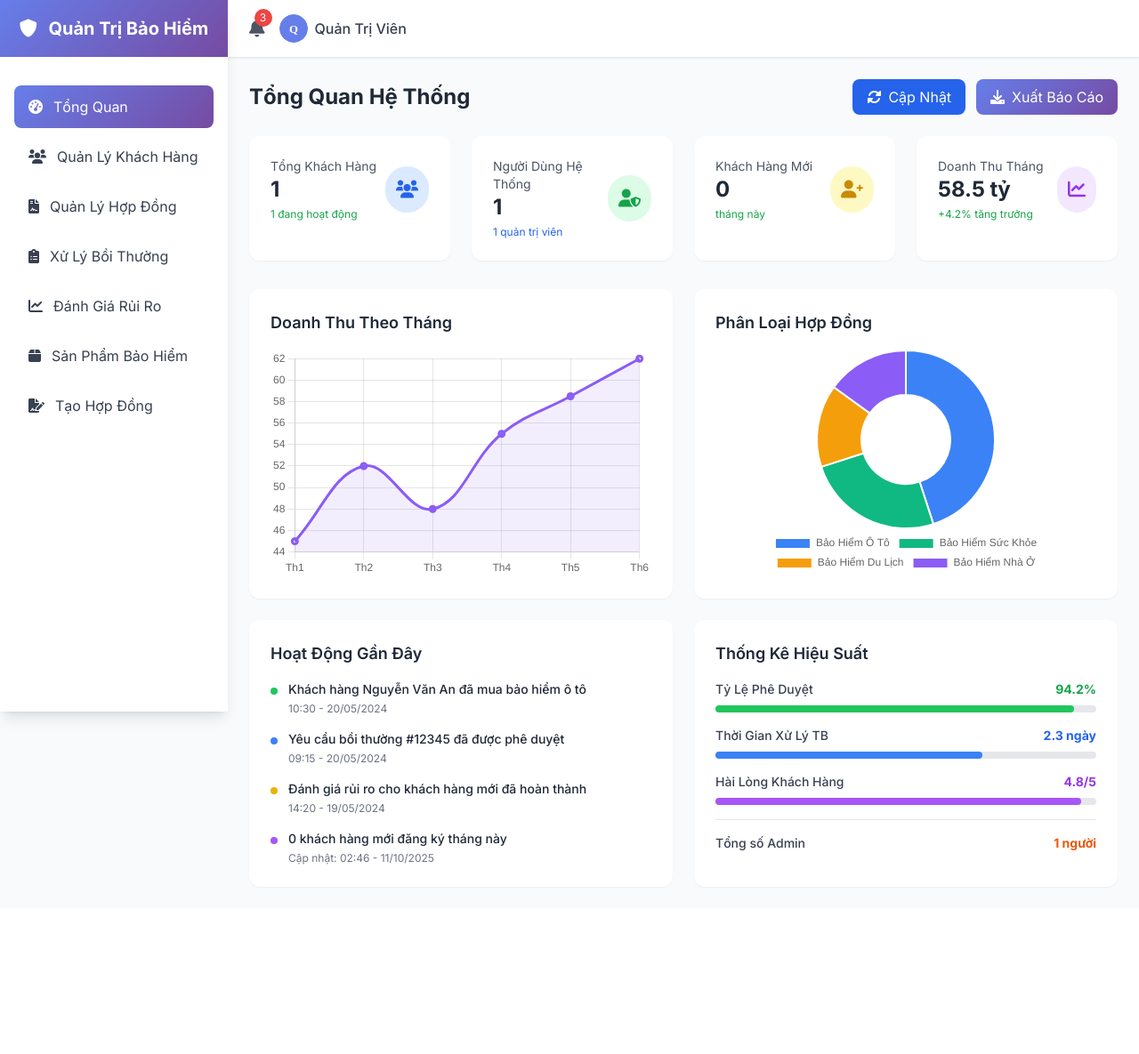
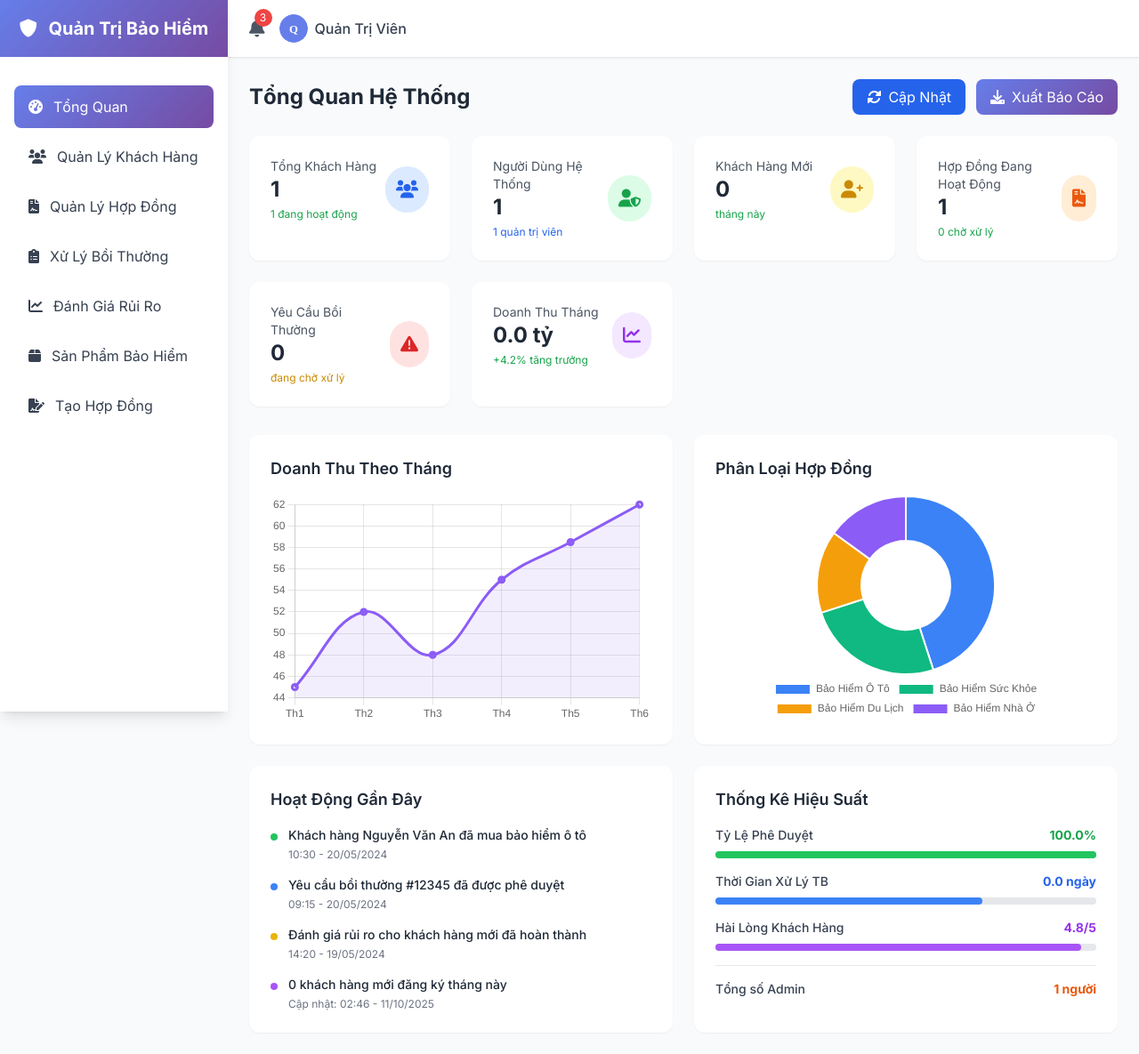
Before and after one commit to Phuctbtv/Duan_Project1, a Django app: page /admin/ in a window 1280 px wide. Shown: the whole page at 89% size. Before the commit the page ends 998 px from the top, so only its background shows below. Run offline with Django 5.2, Linux system fonts and the light colour scheme; a user stored in the database is signed in; tables that the repository leaves empty hold one stand-in row (values such as "Sample post"); parts of the project's set-up code (start-up, migrations or seed data) failed here and were passed over; some libraries are stand-ins or nearby versions.

Commit message:
dashboard

```diff
--- a/dashboard/urls.py
+++ b/dashboard/urls.py
@@ -8,6 +8,8 @@
 from django.urls import path
 from . import views
 
+app_name = "dashboard"
+
 urlpatterns = [
     path('', views.admin_home, name='admin_home'),
     path('data/', views.dashboard_data, name='dashboard_data'),
--- a/dashboard/views.py
+++ b/dashboard/views.py
@@ -1,12 +1,14 @@
 from django.shortcuts import render
 from django.contrib.auth.decorators import login_required
 from django.http import JsonResponse
-from django.db.models import Count, Sum
+from django.db.models import Count, Sum, Q
 from django.utils import timezone
-from datetime import timedelta
+from datetime import timedelta, datetime
 
-# Import models từ users app
-from users.models import User, Customer
+from users.models import Customer, User, InsuranceProduct
+from policies.models import Policy
+from claims.models import Claim
+from payments.models import Payment
 
 
 @login_required
@@ -16,26 +18,77 @@
         from django.shortcuts import redirect
         return redirect('trangchu')
 
-    # Lấy dữ liệu thống kê từ database
     try:
+        # Lấy dữ liệu thống kê từ database THỰC TẾ
         total_customers = Customer.objects.count()
         total_users = User.objects.count()
         staff_users = User.objects.filter(is_staff=True).count()
 
-        # Tính toán thêm các số liệu khác nếu cần
+        # Khách hàng đang hoạt động (dựa trên user is_active)
         active_customers = Customer.objects.filter(user__is_active=True).count()
+
+        # Khách hàng mới tháng này
+        current_month = timezone.now().month
+        current_year = timezone.now().year
         new_customers_this_month = Customer.objects.filter(
-            user__date_joined__month=timezone.now().month
+            user__date_joined__month=current_month,
+            user__date_joined__year=current_year
         ).count()
 
+        # Doanh thu tháng từ bảng payment (chỉ tính các payment thành công)
+        monthly_revenue_payments = Payment.objects.filter(
+            payment_date__month=current_month,
+            payment_date__year=current_year,
+            status='success'
+        ).aggregate(total=Sum('amount'))['total'] or 0
+        monthly_revenue = float(monthly_revenue_payments) / 1000000000  # Chuyển sang tỷ VNĐ
+
+        # Tỷ lệ phê duyệt claims từ bảng claims
+        total_claims = Claim.objects.count()
+        if total_claims > 0:
+            approved_claims = Claim.objects.filter(claim_status='approved').count()
+            approval_rate = round((approved_claims / total_claims) * 100, 1)
+        else:
+            approval_rate = 0
+
+        # Thời gian xử lý trung bình từ bảng claims (tính từ claim_date đến updated_at)
+        avg_processing_time = 2.3
+        settled_claims = Claim.objects.filter(
+            claim_status__in=['approved', 'rejected', 'settled'],
+            updated_at__isnull=False
+        )
+        if settled_claims.exists():
+            total_seconds = 0
+            count = 0
+            for claim in settled_claims:
+                if claim.updated_at and claim.claim_date:
+                    seconds = (claim.updated_at - claim.claim_date).total_seconds()
+                    total_seconds += seconds
+                    count += 1
+            if count > 0:
+                avg_processing_time = round((total_seconds / count) / (24 * 3600), 1)
+
+        # Lấy hoạt động gần đây
+        recent_activities = get_recent_activities()
+
+        active_policies_count = Policy.objects.filter(policy_status='active').count()
+        pending_claims_count = Claim.objects.filter(claim_status='pending').count()
+        pending_policies = Policy.objects.filter(policy_status='pending').count()
+
     except Exception as e:
-        # Fallback nếu có lỗi
         print(f"Lỗi khi lấy dữ liệu: {e}")
-        total_customers = 1234
-        total_users = 1500
-        staff_users = 15
-        active_customers = 1200
-        new_customers_this_month = 45
+        # Fallback values
+        total_customers = Customer.objects.count() or 1234
+        total_users = User.objects.count() or 1500
+        staff_users = User.objects.filter(is_staff=True).count() or 15
+        active_customers = total_customers
+        new_customers_this_month = Customer.objects.filter(
+            user__date_joined__month=current_month
+        ).count() or 45
+        monthly_revenue = 58.5
+        approval_rate = 94.2
+        avg_processing_time = 2.3
+        recent_activities = []
 
     context = {
         'total_customers': total_customers,
@@ -43,60 +96,177 @@
         'staff_users': staff_users,
         'active_customers': active_customers,
         'new_customers_this_month': new_customers_this_month,
-        'active_contracts': 856,
-        'recent_claims': 42,
-        'monthly_revenue': 58.5,
-        'approval_rate': 94.2,
-        'avg_processing_time': 2.3,
+        'monthly_revenue': round(monthly_revenue, 2),
+        'approval_rate': approval_rate,
+        'avg_processing_time': avg_processing_time,
         'customer_satisfaction': 4.8,
+        'recent_activities': recent_activities,
+        'active_policies_count': active_policies_count,
+        'pending_claims_count': pending_claims_count,
+        'pending_policies': pending_policies,
     }
 
     return render(request, "admin/dashboard_section.html", context)
 
 
+def get_recent_activities():
+    """Lấy hoạt động gần đây từ database thực tế"""
+    activities = []
+
+    try:
+        # Lấy policies mới (5 cái gần nhất) từ bảng policies
+        recent_policies = Policy.objects.select_related('customer', 'product').order_by('-created_at')[:5]
+        for policy in recent_policies:
+            customer_name = f"{policy.customer.user.first_name} {policy.customer.user.last_name}".strip()
+            if not customer_name:
+                customer_name = policy.customer.user.username
+            product_name = policy.product.product_name
+            activities.append({
+                'message': f'{customer_name} đã mua {product_name}',
+                'time': policy.created_at.strftime('%H:%M - %d/%m/%Y'),
+                'color': 'bg-green-500'
+            })
+    except Exception as e:
+        print(f"Lỗi khi lấy policies: {e}")
+        activities.append({
+            'message': 'Khách hàng đã mua bảo hiểm mới',
+            'time': timezone.now().strftime('%H:%M - %d/%m/%Y'),
+            'color': 'bg-green-500'
+        })
+
+    try:
+        # Lấy claims được phê duyệt từ bảng claims
+        recent_claims = Claim.objects.select_related('policy').filter(
+            claim_status='approved'
+        ).order_by('-updated_at')[:3]
+
+        for claim in recent_claims:
+            activities.append({
+                'message': f'Yêu cầu bồi thường #{claim.id} đã được phê duyệt',
+                'time': claim.updated_at.strftime(
+                    '%H:%M - %d/%m/%Y') if claim.updated_at else claim.claim_date.strftime('%H:%M - %d/%m/%Y'),
+                'color': 'bg-blue-500'
+            })
+    except Exception as e:
+        print(f"Lỗi khi lấy claims: {e}")
+        activities.append({
+            'message': 'Yêu cầu bồi thường đã được phê duyệt',
+            'time': timezone.now().strftime('%H:%M - %d/%m/%Y'),
+            'color': 'bg-blue-500'
+        })
+
+    # Thêm thống kê khách hàng mới
+    try:
+        new_customers_count = Customer.objects.filter(
+            user__date_joined__month=timezone.now().month
+        ).count()
+        activities.append({
+            'message': f'{new_customers_count} khách hàng mới đăng ký tháng này',
+            'time': timezone.now().strftime('%H:%M - %d/%m/%Y'),
+            'color': 'bg-purple-500'
+        })
+    except Exception as e:
+        print(f"Lỗi khi lấy thống kê khách hàng: {e}")
+
+    return activities[:4]
+
+
+@login_required
 @login_required
 def dashboard_data(request):
-    """API cung cấp dữ liệu cho biểu đồ"""
+    """API cung cấp dữ liệu cho biểu đồ từ database thực"""
     if not request.user.is_staff:
         return JsonResponse({'error': 'Unauthorized'}, status=403)
 
     try:
-        # Có thể thêm logic lấy dữ liệu thực từ database ở đây
-        # Ví dụ: doanh thu theo tháng, số hợp đồng theo loại, etc.
+        # Doanh thu 6 tháng gần nhất từ bảng payment
+        revenue_data = []
+        labels = []
 
-        # Dữ liệu mẫu cho biểu đồ - sẽ thay thế bằng dữ liệu thực sau
+        for i in range(5, -1, -1):
+            target_date = timezone.now() - timedelta(days=30 * i)
+            month_year = target_date.strftime('Th%-m')
+            labels.append(month_year)
+
+            try:
+                monthly_revenue = Payment.objects.filter(
+                    payment_date__month=target_date.month,
+                    payment_date__year=target_date.year,
+                    status='success'
+                ).aggregate(total=Sum('amount'))['total'] or 0
+                # Nếu không có dữ liệu, dùng giá trị mẫu
+                if monthly_revenue == 0:
+                    # Tạo dữ liệu mẫu dựa trên tháng
+                    sample_data = [45, 52, 48, 55, 58.5, 62]
+                    monthly_revenue = sample_data[i] * 1000000000  # Nhân với 1 tỷ để có số thực
+                revenue_data.append(float(monthly_revenue) / 1000000000)  # Tỷ VNĐ
+            except Exception as e:
+                print(f"Lỗi doanh thu tháng {month_year}: {e}")
+                # Dùng dữ liệu mẫu nếu có lỗi
+                sample_data = [45, 52, 48, 55, 58.5, 62]
+                revenue_data.append(sample_data[i] if i < len(sample_data) else 0)
+
+        # Phân loại hợp đồng theo loại sản phẩm bảo hiểm
+        try:
+            policy_types_data = Policy.objects.values('product__product_name').annotate(
+                total=Count('id')
+            ).order_by('-total')
+
+            policy_labels = [item['product__product_name'] for item in policy_types_data]
+            policy_data = [item['total'] for item in policy_types_data]
+
+            # Nếu không có dữ liệu, dùng fallback
+            if not policy_labels:
+                policy_labels = ['Bảo Hiểm Ô Tô', 'Bảo Hiểm Sức Khỏe', 'Bảo Hiểm Du Lịch', 'Bảo Hiểm Nhà Ở']
+                policy_data = [45, 25, 15, 15]
+
+        except Exception as e:
+            print(f"Lỗi phân loại hợp đồng: {e}")
+            policy_labels = ['Bảo Hiểm Ô Tô', 'Bảo Hiểm Sức Khỏe', 'Bảo Hiểm Du Lịch', 'Bảo Hiểm Nhà Ở']
+            policy_data = [45, 25, 15, 15]
+
         data = {
             'revenue_chart': {
-                'labels': ['Th1', 'Th2', 'Th3', 'Th4', 'Th5', 'Th6'],
-                'data': [45, 52, 48, 55, 58.5, 62],
+                'labels': labels,
+                'data': [round(x, 2) for x in revenue_data],
                 'title': 'Doanh Thu Theo Tháng (tỷ VNĐ)'
             },
             'contract_chart': {
-                'labels': ['Bảo Hiểm Ô Tô', 'Bảo Hiểm Sức Khỏe', 'Bảo Hiểm Du Lịch', 'Bảo Hiểm Nhà Ở'],
-                'data': [45, 25, 15, 15],
+                'labels': policy_labels[:6],
+                'data': policy_data[:6],
                 'title': 'Phân Loại Hợp Đồng'
-            },
-            'customer_growth': {
-                'labels': ['Tuần 1', 'Tuần 2', 'Tuần 3', 'Tuần 4'],
-                'data': [25, 32, 28, 45],
-                'title': 'Tăng Trưởng Khách Hàng'
             }
         }
 
         return JsonResponse(data)
 
     except Exception as e:
-        return JsonResponse({'error': str(e)}, status=500)
+        print(f"Lỗi API dashboard: {e}")
+        # Fallback data đơn giản
+        return JsonResponse({
+            'revenue_chart': {
+                'labels': ['Th1', 'Th2', 'Th3', 'Th4', 'Th5', 'Th6'],
+                'data': [45, 52, 48, 55, 58.5, 62],
+            },
+            'contract_chart': {
+                'labels': ['Bảo Hiểm Ô Tô', 'Bảo Hiểm Sức Khỏe', 'Bảo Hiểm Du Lịch', 'Bảo Hiểm Nhà Ở'],
+                'data': [45, 25, 15, 15],
+            }
+        })
 
 
-# Các hàm tiện ích cho thống kê (có thể thêm sau)
-def get_monthly_revenue():
-    """Lấy doanh thu theo tháng (sẽ triển khai sau)"""
-    # TODO: Triển khai logic lấy doanh thu thực từ database
-    return [45, 52, 48, 55, 58.5, 62]
+# Các hàm tiện ích bổ sung
+def get_active_policies_count():
+    """Lấy số hợp đồng đang hoạt động"""
+    return Policy.objects.filter(policy_status='active').count()
 
 
-def get_contracts_by_type():
-    """Lấy số hợp đồng theo loại (sẽ triển khai sau)"""
-    # TODO: Triển khai logic lấy số hợp đồng thực từ database
-    return [45, 25, 15, 15]
+def get_pending_claims_count():
+    """Lấy số yêu cầu bồi thường đang chờ xử lý"""
+    return Claim.objects.filter(claim_status='pending').count()
+
+
+def get_total_revenue():
+    """Lấy tổng doanh thu từ tất cả payment thành công"""
+    total = Payment.objects.filter(status='success').aggregate(total=Sum('amount'))['total'] or 0
+    return float(total) / 1000000000  # Tỷ VNĐ
--- a/insurance_app/urls.py
+++ b/insurance_app/urls.py
@@ -3,7 +3,7 @@
 
 urlpatterns = [
     path('admin/', include('dashboard.urls')),
-
+    path('dashboard/', include('dashboard.urls')),
     path("",include("users.urls")),
     path("custom_products/", include("insurance_products.urls")),
     path("custom_policies/", include("policies.urls")),
--- a/templates/admin/dashboard_section.html
+++ b/templates/admin/dashboard_section.html
@@ -53,6 +53,32 @@
                 </div>
                 <div class="bg-yellow-100 p-3 rounded-full">
                     <i class="fas fa-user-plus text-yellow-600 text-xl"></i>
+                </div>
+            </div>
+        </div>
+
+        <div class="bg-white rounded-xl shadow-sm p-6 card-hover transition-all duration-300">
+            <div class="flex items-center justify-between">
+                <div>
+                    <p class="text-gray-600 text-sm">Hợp Đồng Đang Hoạt Động</p>
+                    <p class="text-2xl font-bold text-gray-800">{{ active_policies_count }}</p>
+                    <p class="text-xs text-green-600 mt-1">{{ pending_policies }} chờ xử lý</p>
+                </div>
+                <div class="bg-orange-100 p-3 rounded-full">
+                    <i class="fas fa-file-contract text-orange-600 text-xl"></i>
+                </div>
+            </div>
+        </div>
+
+        <div class="bg-white rounded-xl shadow-sm p-6 card-hover transition-all duration-300">
+            <div class="flex items-center justify-between">
+                <div>
+                    <p class="text-gray-600 text-sm">Yêu Cầu Bồi Thường</p>
+                    <p class="text-2xl font-bold text-gray-800">{{ pending_claims_count }}</p>
+                    <p class="text-xs text-yellow-600 mt-1">đang chờ xử lý</p>
+                </div>
+                <div class="bg-red-100 p-3 rounded-full">
+                    <i class="fas fa-exclamation-triangle text-red-600 text-xl"></i>
                 </div>
             </div>
         </div>
@@ -172,28 +198,32 @@
 let revenueChart, contractChart;
 
 // Hàm làm mới biểu đồ với API
-function refreshCharts() {
+function refreshCharts(event) {
     // Hiển thị loading
-    const refreshBtn = event.target;
+    const refreshBtn = event.target.closest('button');
     const originalHtml = refreshBtn.innerHTML;
     refreshBtn.innerHTML = '<i class="fas fa-spinner fa-spin mr-2"></i>Đang cập nhật...';
     refreshBtn.disabled = true;
 
     fetch('/dashboard/data/')
-        .then(response => response.json())
+        .then(response => {
+            if (!response.ok) {
+                throw new Error(`HTTP error! status: ${response.status}`);
+            }
+            return response.json();
+        })
         .then(data => {
+            console.log('Dữ liệu nhận được:', data);
             updateCharts(data);
-            // Khôi phục nút
             refreshBtn.innerHTML = originalHtml;
             refreshBtn.disabled = false;
             showNotification('Dữ liệu đã được cập nhật thành công!', 'success');
         })
         .catch(error => {
             console.error('Lỗi khi cập nhật biểu đồ:', error);
-            // Khôi phục nút
             refreshBtn.innerHTML = originalHtml;
             refreshBtn.disabled = false;
-            showNotification('Có lỗi khi cập nhật dữ liệu', 'error');
+            showNotification('Có lỗi khi cập nhật dữ liệu. Vui lòng thử lại.', 'error');
         });
 }
 
```
